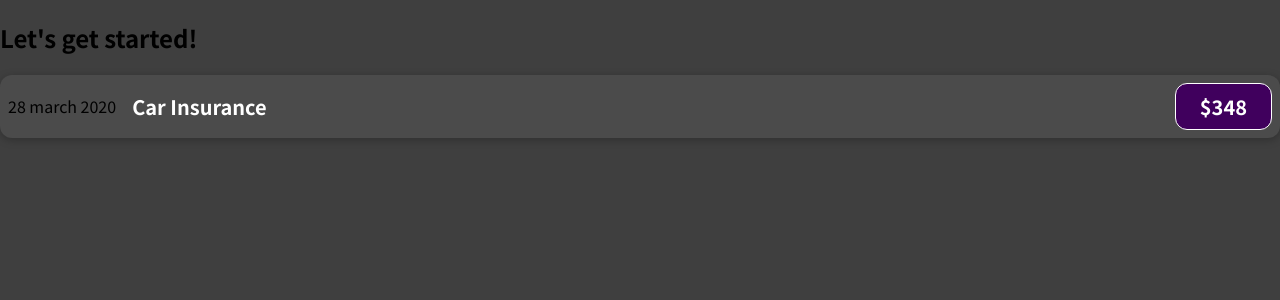
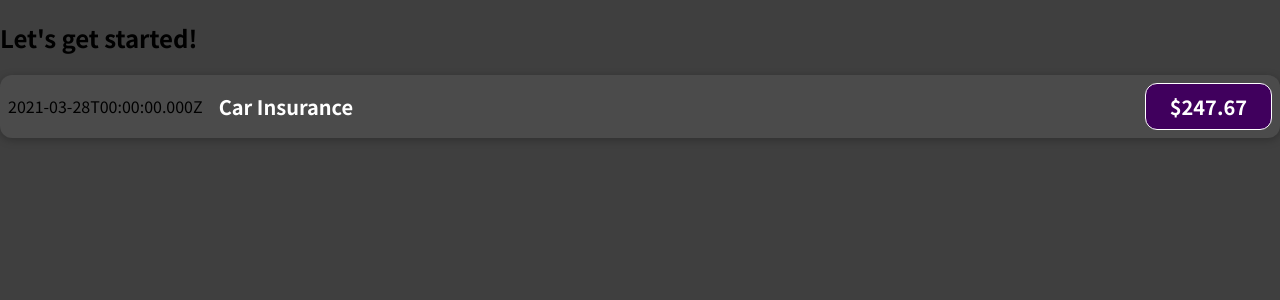
Before and after one commit to SSDoizha/Expense-Tracker, a JavaScript app: page / in a window 1280 px wide. Shown: the top 300 px of the page. Built offline with nearby package versions, Linux system fonts and the light colour scheme.

Commit message:
changed hard coding HTML to Dynamic placeholders

```diff
--- a/src/component/ExpenseItem.js
+++ b/src/component/ExpenseItem.js
@@ -1,12 +1,15 @@
 import "./ExpenseItem.css";
 
 function ExpenseItem() {
+  const expenseDate = new Date(2021, 2, 28);
+  const expenseTitle = "Car Insurance";
+  const expenseAmount = 247.67;
   return (
     <div className="expense-item">
-      <div>28 march 2020</div>
+      <div>{expenseDate.toISOString()}</div>
       <div className="expense-item__description">
-        <h2>Car Insurance</h2>
-        <div className="expense-item__price">$348</div>
+        <h2>{expenseTitle}</h2>
+        <div className="expense-item__price">${expenseAmount}</div>
       </div>
     </div>
   );
```
